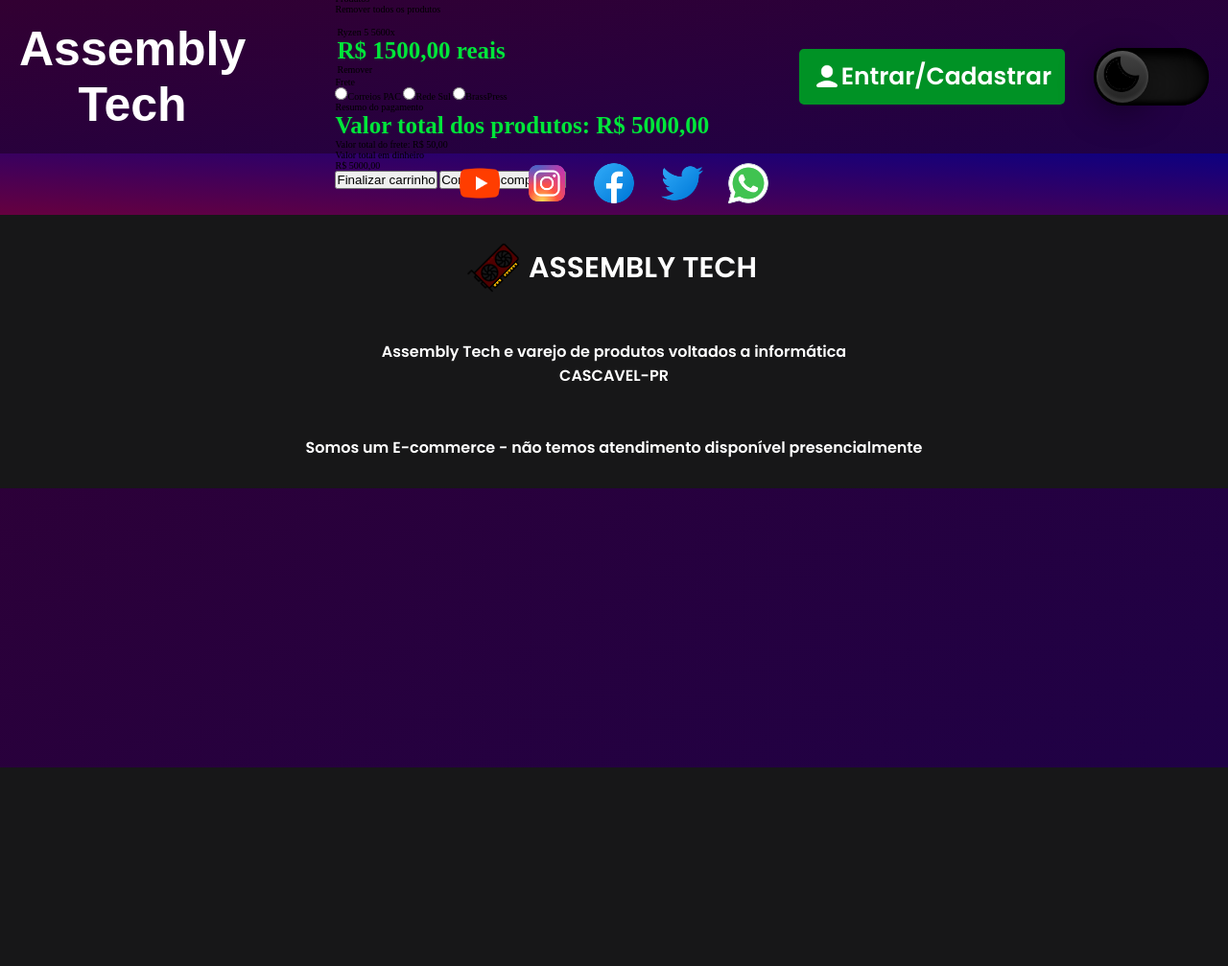
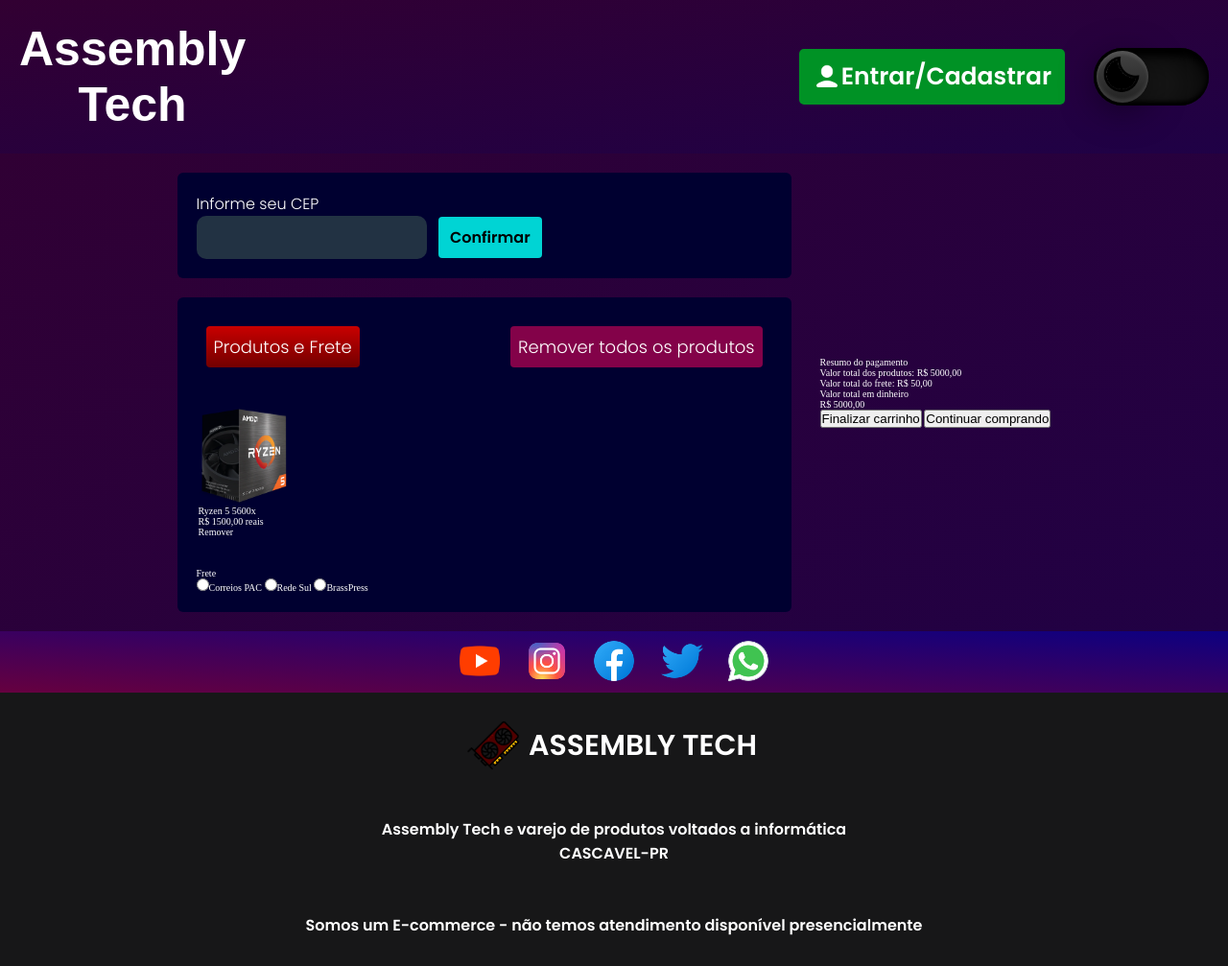
Before and after one commit to felippaugusto/4B-TCC, a PHP site: page /shopping-cart.html in a window 1280 px wide. Shown: the whole page at 96% size. Before the commit the page ends 800 px from the top, so only its background shows below. Run offline with PHP 8.4, Linux system fonts and the light colour scheme.

Commit message:
updated files 2023-03-05

```diff
--- a/CSS/globals.css
+++ b/CSS/globals.css
@@ -18,6 +18,11 @@ a {
 @font-face {
     font-family: poppins-extraLight;
     src: url("../FONTS/Poppins/Poppins-ExtraLight.ttf");
+}
+
+@font-face {
+    font-family: poppins-light;
+    src: url("../FONTS/Poppins/Poppins-Light.ttf");
 }
 
 html {
--- /dev/null
+++ b/CSS/shopping-cart.css
@@ -0,0 +1,83 @@
+.container-shopping-cart {
+    gap: 3rem;
+    color: #fff;
+}
+
+.address-user, .container-products {
+    width: 50vw;
+    margin-top: 2rem;
+    margin-bottom: 2rem;
+    background-color:rgb(0, 0, 48);
+    padding: 2rem;
+    border-radius: 0.6rem;
+}
+
+.address-user p {
+    font-family: poppins-light;
+    font-size: 1.6rem;
+}
+
+.address-user input {
+    color: #fff;
+    font-family: poppins-light;
+    padding: 1rem;
+    font-size: 1.6rem;
+    font-weight: 600;
+    width: 40%;
+    border: none;
+    background-color: #223243;
+    outline: none;
+    border-radius: 1rem;
+    margin-right: 1rem;
+}
+
+.address-user button {
+    padding: 0.9rem 1.2rem;
+    border: none;
+    border-radius: 0.4rem;
+    font-size: 1.6rem;
+    font-family: poppins-semiBold;
+    background: rgb(0, 212, 212);
+    cursor: pointer;
+}
+
+.address-user button:hover {
+    background-color: rgb(0, 163, 163);
+}
+
+.container-text-products, table, .freight {
+    width: 100%;
+}
+
+table, .freight {
+    margin-top: 3rem;
+}
+
+.container-text-products {
+    justify-content: space-between;
+    padding: 1rem;
+}
+
+.container-text-products p, .btn-remove {
+    padding: 0.8rem;
+    font-size: 1.8rem;
+    font-family: poppins-light;
+    border-radius: 0.4rem;
+}
+
+.container-text-products p {
+    background: linear-gradient(rgb(201, 0, 0), rgb(114, 0, 0));
+}
+
+.container-text-products .btn-remove {
+    cursor: pointer;
+    background: rgb(131, 2, 73);
+}
+
+.container-products .btn-remove:hover {
+    background: rgb(102, 0, 56);
+}
+
+.container-products table img {
+    height: 10rem;
+}
--- a/shopping-cart.html
+++ b/shopping-cart.html
@@ -7,8 +7,8 @@
     <title>Assembly Tech | E-commerce de periféricos e hardware</title>
     <link rel="stylesheet" href="CSS/globals.css">
     <link rel="stylesheet" href="CSS/header.css">
-    <link rel="stylesheet" href="CSS/index.css">
     <link rel="stylesheet" href="CSS/footer.css">
+    <link rel="stylesheet" href="CSS/shopping-cart.css">
     <link rel="shortcut icon" href="IMAGES/header/favicon/computer-96.png" type="image/x-icon">
 </head>
 <body>
@@ -19,24 +19,43 @@
             <p>Assembly</p>
             <p>Tech</p>
         </a>
+        <!-- header right -->
+        <div class="header-right displayFlex">
+            <div id="loginOrSignUp" class="displayFlex">
+                <img src="IMAGES/header/user.png" alt="" id="user-header">
+                <a href="login.html" class="loginOrSignUpText">Entrar/Cadastrar</a>
+            </div>
 
-        <form class="container-shopping-cart">
+            <div id="theme-white-or-dark" class="displayFlex">
+                <div id="ball" class="displayFlex">
+                    <img src="IMAGES/header/theme-white-and-dark/moon-black.png" alt="" id="moon-and-sun">
+                </div>
+            </div>
+
+        </div>
+    </header>
+
+    <!-- cart form -->
+    <form class="container-shopping-cart displayFlex">
+        <div class="container-address-and-products">
             <div class="address-user">
-                <p>Coloque seu CEP</p>
-                <input type="text" name="cep" id="cep">
+                <p>Informe seu CEP</p>
+                <input type="text" name="cep" id="cep" title="Coloque seu CEP">
                 <button>Confirmar</button>
+                <!-- take the button default action -->
             </div>
 
             <div class="container-products">
-                <div class="container-text-products">
-                    <p>Produtos</p>
+                <div class="container-text-products displayFlex">
+                    <!-- put the image inside the p -->
+                    <p>Produtos e Frete</p>
                     <div class="btn-remove">Remover todos os produtos</div>
                 </div>
 
                 <table>
                     <tr>
                         <td>
-                            <img src="" alt="">
+                            <img src="IMAGES/main/hardware-demonstration/ryzen-5600x-1.png" alt="">
                             <p class="product-description">Ryzen 5 5600x</p>
                             <p class="product-value">R$ 1500,00 reais</p>
                             <div class="remove-product">Remover</div>
@@ -50,6 +69,7 @@
                         <input type="radio" name="correio" id="correio"><label for="correio">Correios PAC</label>
                         <input type="radio" name="Rede_sul" id="Rede_sul"><label for="Rede_sul">Rede Sul</label>
                         <input type="radio" name="brasspress" id="brasspress"><label for="brasspress">BrassPress</label>
+                    </div>
                 </div>
             </div>
         </div>
@@ -73,21 +93,6 @@
         </div>
     </form>
 
-        <!-- header right -->
-        <div class="header-right displayFlex">
-            <div id="loginOrSignUp" class="displayFlex">
-                <img src="IMAGES/header/user.png" alt="" id="user-header">
-                <a href="login.html" class="loginOrSignUpText">Entrar/Cadastrar</a>
-            </div>
-
-            <div id="theme-white-or-dark" class="displayFlex">
-                <div id="ball" class="displayFlex">
-                    <img src="IMAGES/header/theme-white-and-dark/moon-black.png" alt="" id="moon-and-sun">
-                </div>
-            </div>
-
-        </div>
-    </header>
 
     <!-- social medias -->
     <div class="social-medias displayFlex">
```
Also changed, not shown: index.html (+8 -8 lines), IMAGES/main/hardware-demonstration/ryzen-5600x-1.png (renamed from IMAGES/main/hardware-demontration/ryzen-5600x-1.png), IMAGES/main/hardware-demonstration/ryzen-5600x.jpg (renamed from IMAGES/main/hardware-demontration/ryzen-5600x.jpg). Lines whose indentation alone changed are shown as unchanged.
